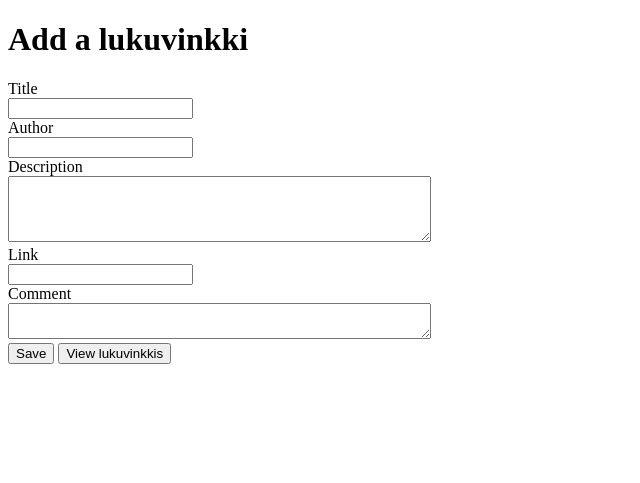
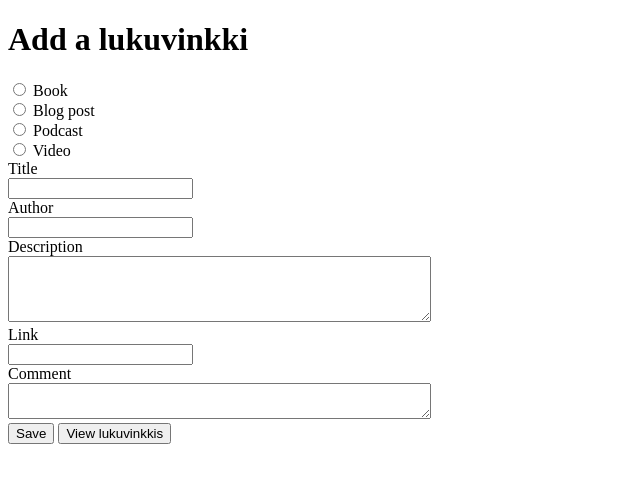
Before and after one commit to sangsami/ohtuminiproject, a Flask app: page /addlukuvinkki in a window 1280 px wide. Shown: the top 483 px of the page, without its empty margins (0-640 px from the left). Run offline with Flask 2, Linux system fonts and the light colour scheme.

Commit message:
added radio buttons for lukuvinkki type

```diff
--- a/src/templates/addlukuvinkki.html
+++ b/src/templates/addlukuvinkki.html
@@ -18,6 +18,18 @@
       </ul>
     {% endif %}
   {% endwith %}
+
+  <div>
+    <input type="radio" name="type" id="book" value="book"/>
+    <label for="book">Book</label><br />
+    <input type="radio" name="type" id="blog_post" value="blog_post"/>
+    <label for="blog_post">Blog post</label><br />
+    <input type="radio" name="type" id="podcast" value="podcast"/>
+    <label for="podcast">Podcast</label><br />
+    <input type="radio" name="type" id="video" value="video"/>
+    <label for="video">Video</label><br />
+
+  </div>
 
   <div>
     <label for="title">Title</label><br />
--- a/src/templates/lukuvinkkiview.html
+++ b/src/templates/lukuvinkkiview.html
@@ -7,6 +7,7 @@
 {% block body %}
 <h1>All lukuvinkkis: </h1>
 <hr>
+{% if all_lukuvinkki %}
     {% for lukuvinkki in all_lukuvinkki %}
         <b>Title:</b> {{ lukuvinkki.title() }}<br>
 
@@ -25,7 +26,10 @@
         {% endif %}
 
         <hr>
-
         {% endfor %}
 
+{% endif %}
+
+
+
 {% endblock %}
```
Lines whose indentation alone changed are shown as unchanged.
